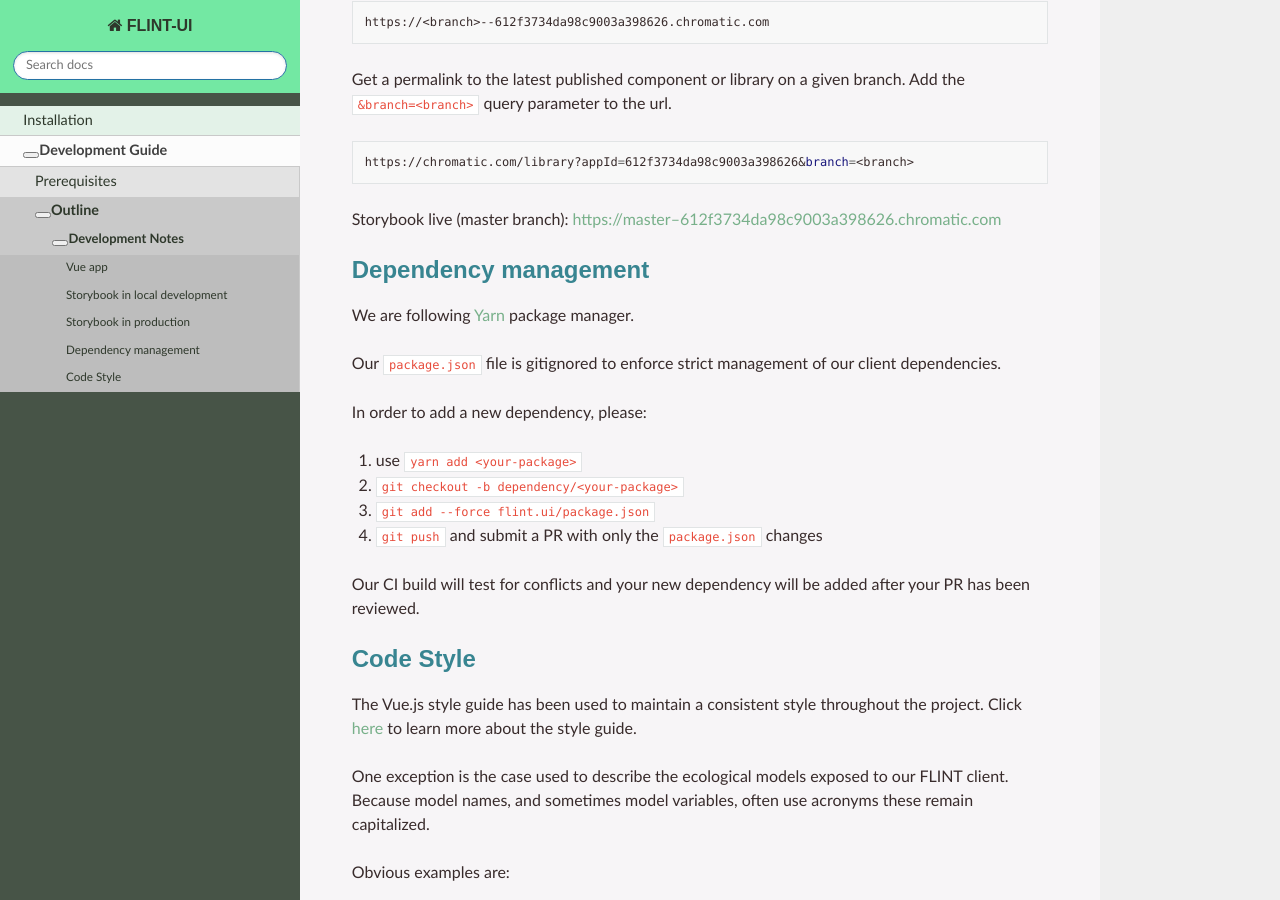
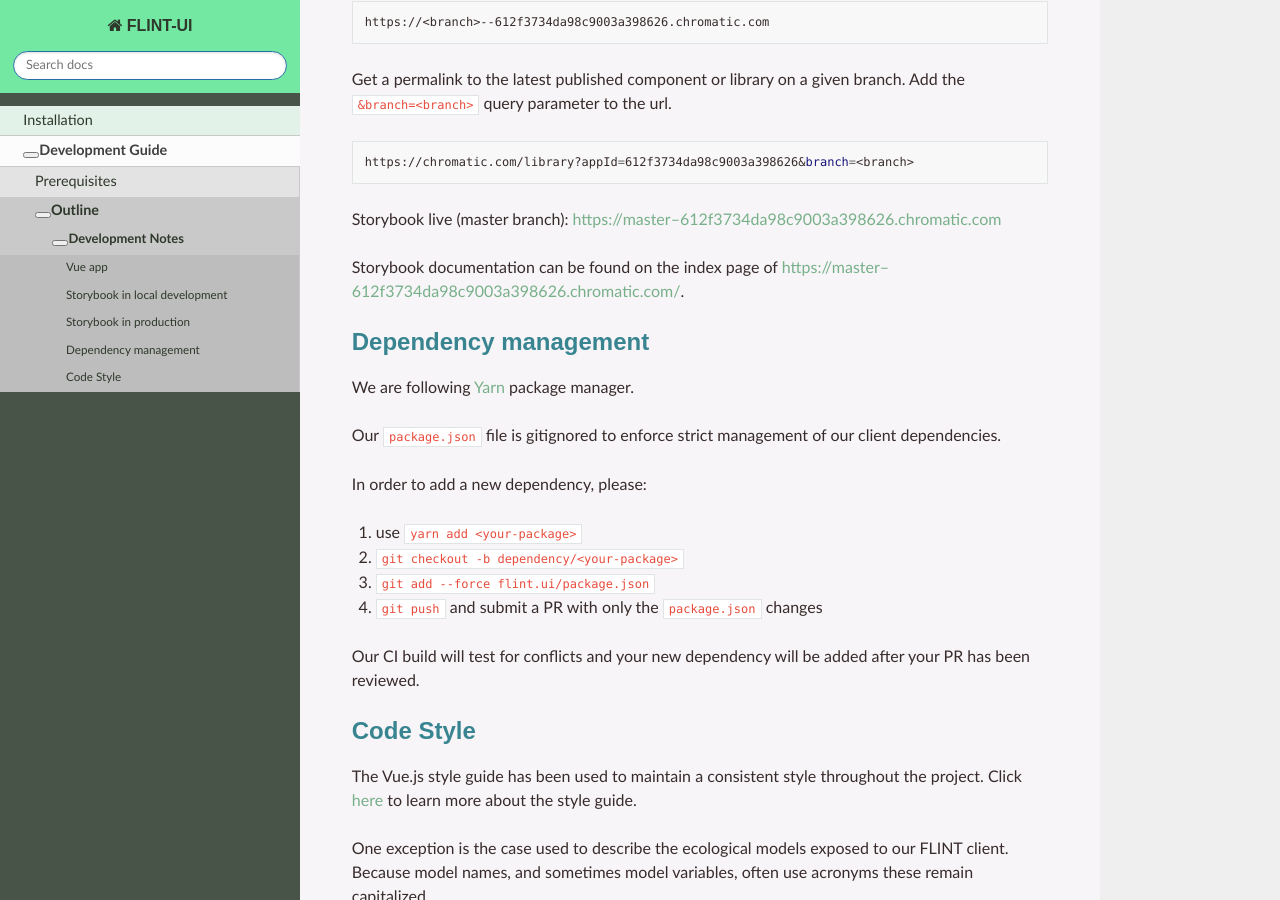
Before and after one commit to WebWizrd8/FLINT-UI, a Sphinx documentation site: the page built from docs/DevelopmentGuide/DevelopmentNotes.rst, in a window 1280 px wide and 900 px high, scrolled down 1045 px. Built offline with Sphinx 7.4.7 and the Read the Docs theme 2.0.0, drawn with Linux system fonts in a browser that asks for light colours.

Commit message:
add storybook doc link

```diff
--- a/docs/DevelopmentGuide/DevelopmentNotes.rst
+++ b/docs/DevelopmentGuide/DevelopmentNotes.rst
@@ -61,6 +61,8 @@ work.
 Storybook live (master branch):
 https://master--612f3734da98c9003a398626.chromatic.com
 
+Storybook documentation can be found on the index page of https://master--612f3734da98c9003a398626.chromatic.com/.
+
 Dependency management
 ---------------------
 
```
